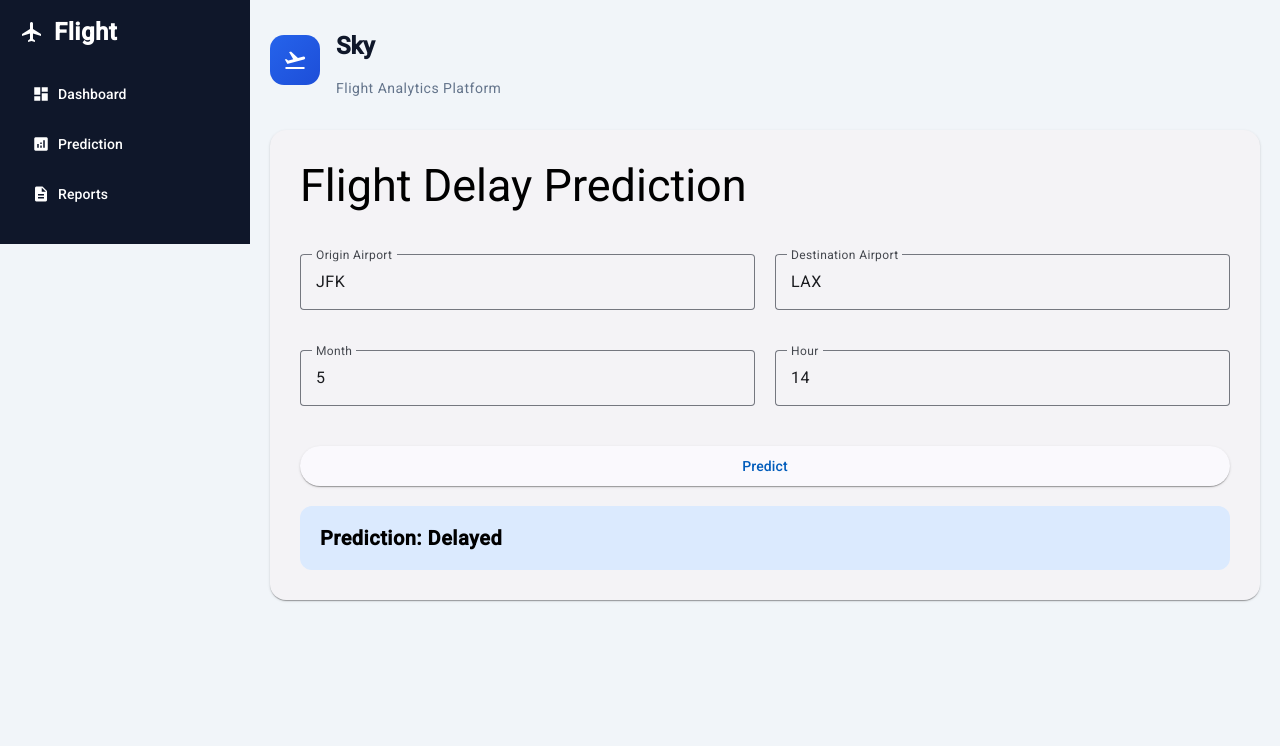
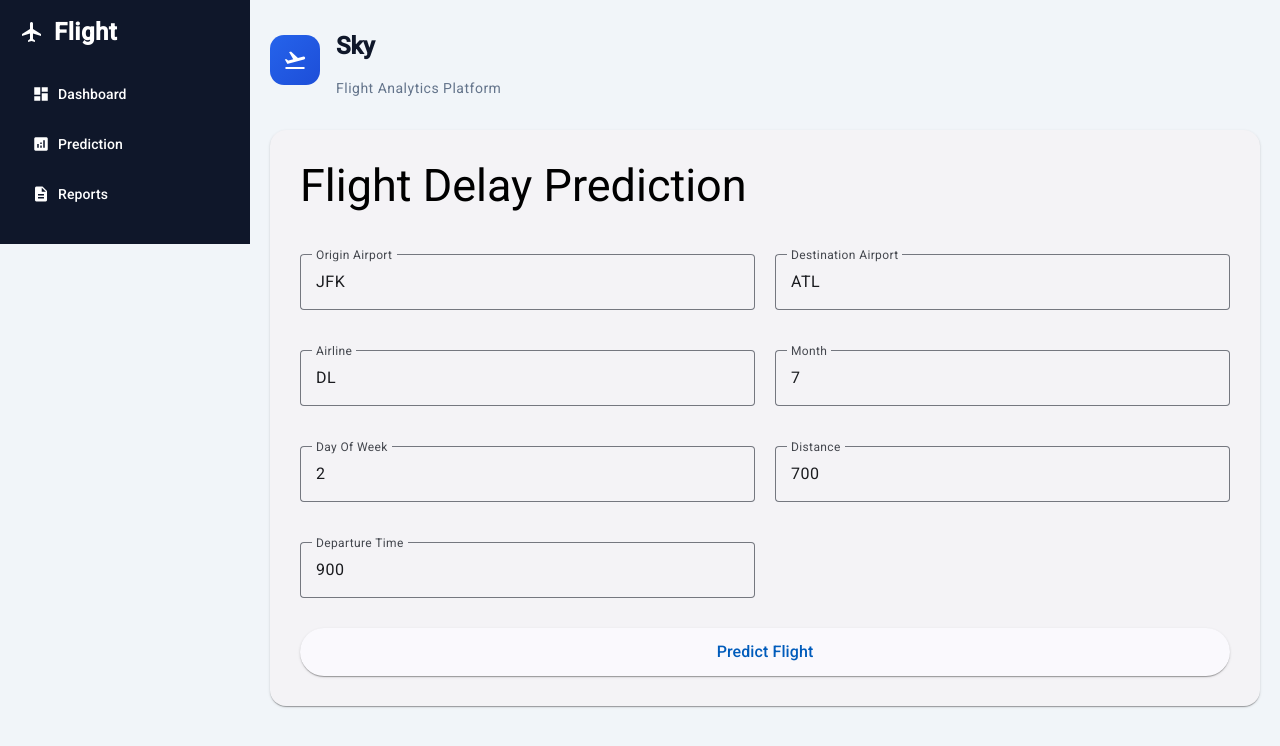
Before and after one commit to rahul1735nandi/flight-delay-analytics-frontend, an Angular app: page /prediction in a window 1280 px wide. Shown: the top 746 px of the page. Built offline with nearby package versions, Linux system fonts and the light colour scheme; what ng2-charts would draw is missing.

Commit message:
Added initial prediction functionality

```diff
--- a/src/app/pages/prediction/prediction.component.html
+++ b/src/app/pages/prediction/prediction.component.html
@@ -1,37 +1,96 @@
 <mat-card class="prediction-card">
 
   <h2>Flight Delay Prediction</h2>
+
+  <!-- Result Section -->
+  <div
+    *ngIf="predictionResult"
+    class="result-box"
+    [ngClass]="{
+      'delayed-card': predictionResult.is_delayed === 1,
+      'ontime-card': predictionResult.is_delayed === 0
+    }">
+
+    <div class="result-header">
+
+      <span>
+        {{ predictionResult.prediction }}
+      </span>
+
+    </div>
+
+    <p>
+      Delay Probability:
+      <strong>{{ predictionResult.delay_probability }}%</strong>
+    </p>
+
+  </div>
 
   <div class="form-grid">
 
     <mat-form-field appearance="outline">
       <mat-label>Origin Airport</mat-label>
-      <input matInput value="JFK">
+      <input
+        matInput
+        [(ngModel)]="formData.origin">
     </mat-form-field>
 
     <mat-form-field appearance="outline">
       <mat-label>Destination Airport</mat-label>
-      <input matInput value="LAX">
+      <input
+        matInput
+        [(ngModel)]="formData.dest">
+    </mat-form-field>
+
+    <mat-form-field appearance="outline">
+      <mat-label>Airline</mat-label>
+      <input
+        matInput
+        [(ngModel)]="formData.airline">
     </mat-form-field>
 
     <mat-form-field appearance="outline">
       <mat-label>Month</mat-label>
-      <input matInput type="number" value="5">
+      <input
+        matInput
+        type="number"
+        [(ngModel)]="formData.month">
     </mat-form-field>
 
     <mat-form-field appearance="outline">
-      <mat-label>Hour</mat-label>
-      <input matInput type="number" value="14">
+      <mat-label>Day Of Week</mat-label>
+      <input
+        matInput
+        type="number"
+        [(ngModel)]="formData.day_of_week">
+    </mat-form-field>
+
+    <mat-form-field appearance="outline">
+      <mat-label>Distance</mat-label>
+      <input
+        matInput
+        type="number"
+        [(ngModel)]="formData.distance">
+    </mat-form-field>
+
+    <mat-form-field appearance="outline">
+      <mat-label>Departure Time</mat-label>
+      <input
+        matInput
+        type="number"
+        [(ngModel)]="formData.crs_dep_time">
     </mat-form-field>
 
   </div>
 
-  <button mat-raised-button color="primary">
-    Predict
+  <button
+    mat-raised-button
+    color="primary"
+    class="predict-btn"
+    (click)="predictFlight()">
+
+    Predict Flight
+
   </button>
 
-  <div class="result-box">
-    Prediction: Delayed
-  </div>
-
 </mat-card>
--- a/src/app/pages/prediction/prediction.component.scss
+++ b/src/app/pages/prediction/prediction.component.scss
@@ -7,14 +7,49 @@
   display: grid;
   grid-template-columns: repeat(2, 1fr);
   gap: 20px;
-  margin: 20px 0;
+  margin-top: 20px;
+}
+
+.predict-btn {
+  width: 100%;
+  margin-top: 10px;
+  height: 48px;
+  font-size: 16px;
 }
 
 .result-box {
-  margin-top: 20px;
-  padding: 20px;
-  background: #dbeafe;
+  margin-bottom: 25px;
+  padding: 10px 20px;
   border-radius: 12px;
-  font-size: 20px;
-  font-weight: 600;
+  display: grid;
+  row-gap: 15%;
 }
+
+.result-header {
+  display: flex;
+  justify-content: space-between;
+  align-items: center;
+  font-size: 25px;
+}
+
+.ontime-card {
+  background: #dcfce7;
+  border-left: 6px solid #22c55e;
+}
+
+.delayed-card {
+  background: #fee2e2;
+  border-left: 6px solid #ef4444;
+}
+
+@media (max-width: 768px) {
+  .form-grid {
+    grid-template-columns: 1fr;
+  }
+
+  .result-header {
+    flex-direction: column;
+    align-items: flex-start;
+    gap: 10px;
+  }
+}
--- a/src/app/pages/prediction/prediction.component.ts
+++ b/src/app/pages/prediction/prediction.component.ts
@@ -1,4 +1,7 @@
 import { Component } from '@angular/core';
+
+import { PredictionService } from '../../services/prediction.service';
+import { FlightPredictionRequest, PredictionResponse } from '../../models/prediction.model';
 
 @Component({
   selector: 'app-prediction',
@@ -7,4 +10,38 @@ import { Component } from '@angular/core';
 })
 export class PredictionComponent {
 
+  formData: FlightPredictionRequest = {
+    origin: 'JFK',
+    dest: 'ATL',
+    airline: 'DL',
+    month: 7,
+    day_of_week: 2,
+    distance: 700,
+    crs_dep_time: 900
+  }
+
+  predictionResult?: PredictionResponse;
+
+  constructor(private predictionService: PredictionService) {}
+
+  predictFlight():void {
+    this.predictionService.predict(this.formData).subscribe({
+      next: (response) => {
+        console.log("Prediction response => ",response);
+        this.predictionResult = response;
+
+        // setTimeout(() => {
+        //   this.predictionResult = undefined;
+        // }, 10000)
+      },
+      error: (error) => {
+        console.error(error);
+        alert('Prediction Failed');
+      }
+    })
+  }
+
+  // closeResult(): void {
+  //   this.predictionResult = undefined
+  // }
 }
--- /dev/null
+++ b/src/app/services/prediction.service.ts
@@ -0,0 +1,18 @@
+import { Injectable } from '@angular/core';
+import { HttpClient } from '@angular/common/http';
+import { Observable } from 'rxjs';
+
+import { FlightPredictionRequest, PredictionResponse } from '../models/prediction.model';
+
+@Injectable({
+  providedIn: 'root'
+})
+export class PredictionService {
+  private apiUrl = 'http://127.0.0.1:8000/predict';
+
+  constructor(private http: HttpClient) { }
+
+  predict(data: FlightPredictionRequest): Observable<PredictionResponse> {
+    return this.http.post<PredictionResponse>(this.apiUrl, data);
+  }
+}
```
Also changed, not shown: src/app/models/prediction.model.ts (added, +15 -0 lines), 1 other file (tests, documents, lock files or other folders).
